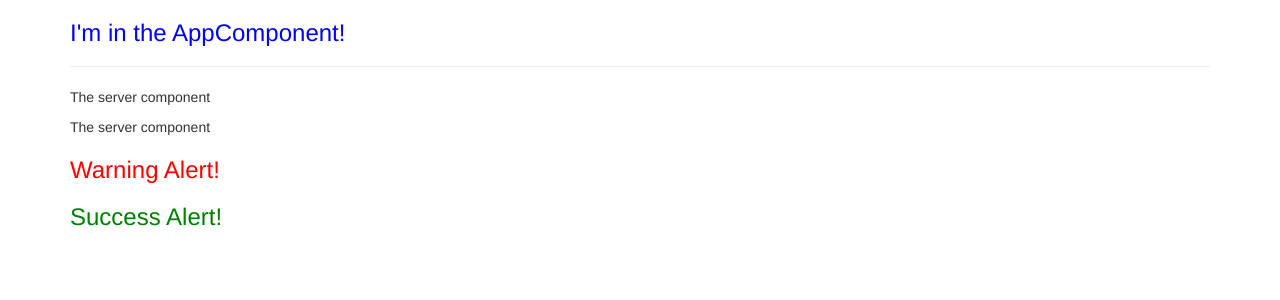
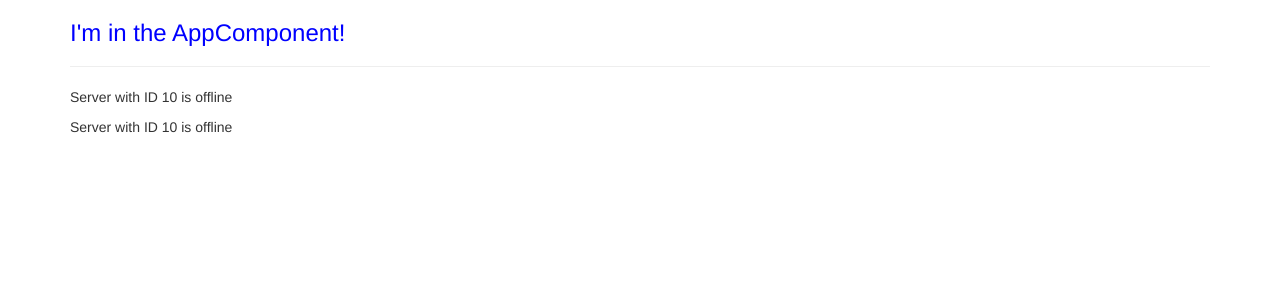
Before and after one commit to TrevorHegert/udemy_dream_app, an Angular app: page / in a window 1280 px wide. Shown: the top 300 px of the page. Built offline with nearby package versions, Linux system fonts and the light colour scheme.

Commit message:
Section 2 Part 23 Complete

```diff
--- a/src/app/alerts/success/success.component.css
+++ /dev/null
@@ -1,3 +0,0 @@
-h3 {
-    color: green;
-}
--- a/src/app/alerts/success/success.component.html
+++ /dev/null
@@ -1 +0,0 @@
-<h3>Success Alert!</h3>
--- a/src/app/alerts/success/success.component.ts
+++ /dev/null
@@ -1,15 +0,0 @@
-import { Component, OnInit } from '@angular/core';
-
-@Component({
-  selector: 'app-alert-success',
-  templateUrl: './success.component.html',
-  styleUrls: ['./success.component.css']
-})
-export class SuccessComponent implements OnInit {
-
-  constructor() { }
-
-  ngOnInit() {
-  }
-
-}
--- a/src/app/alerts/warning/warning.component.css
+++ /dev/null
@@ -1,3 +0,0 @@
-h3 {
-    color: red;
-}
--- a/src/app/alerts/warning/warning.component.html
+++ /dev/null
@@ -1,3 +0,0 @@
-<h3>Warning Alert!</h3>
-
-<app-alert-success></app-alert-success>
--- a/src/app/alerts/warning/warning.component.ts
+++ /dev/null
@@ -1,16 +0,0 @@
-import { Component, OnInit } from '@angular/core';
-
-@Component({
-    selector: 'app-alert-warning',
-    templateUrl: './warning.component.html',
-    styleUrls: ['./warning.component.css']
-})
-
-export class WarningComponent implements OnInit {
-
-constructor() { }
-
-ngOnInit() {
-}
-
-};
--- a/src/app/app.component.html
+++ b/src/app/app.component.html
@@ -4,7 +4,6 @@
       <h3>I'm in the AppComponent!</h3>
       <hr>
       <app-servers></app-servers>
-      <app-alert-warning></app-alert-warning>
-    </div>
+      </div>
   </div>
 </div>
--- a/src/app/app.module.ts
+++ b/src/app/app.module.ts
@@ -5,16 +5,12 @@ import { FormsModule } from '@angular/forms';
 import { AppComponent } from './app.component';
 import { ServerComponent } from './server/server.component';
 import { ServersComponent } from './servers/servers.component';
-import { WarningComponent } from './alerts/warning/warning.component';
-import { SuccessComponent } from './alerts/success/success.component';
 
 @NgModule({
   declarations: [
     AppComponent,
     ServerComponent,
-    ServersComponent,
-    WarningComponent,
-    SuccessComponent
+    ServersComponent
   ],
   imports: [
     BrowserModule,
--- a/src/app/server/server.component.html
+++ b/src/app/server/server.component.html
@@ -1 +1 @@
-<p>The server component</p>
+<p>{{ 'Server' }} with ID {{ serverId }} is {{ getServerStatus() }}</p>
--- a/src/app/server/server.component.ts
+++ b/src/app/server/server.component.ts
@@ -5,5 +5,10 @@ import { Component, OnInit } from '@angular/core';
     templateUrl:  './server.component.html'
 })
 export class ServerComponent {
+    serverId: number = 10;
+    serverStatus: string = 'offline';
 
+    getServerStatus() {
+        return this.serverStatus;
+    }
 }
--- a/src/app/servers/servers.component.ts
+++ b/src/app/servers/servers.component.ts
@@ -1,15 +1,9 @@
-import { Component, OnInit } from '@angular/core';
+import { Component } from '@angular/core';
 
 @Component({
   selector: 'app-servers',
   templateUrl: './servers.component.html',
   styleUrls: ['./servers.component.css']
 })
-export class ServersComponent implements OnInit {
-
-  constructor() { }
-
-  ngOnInit() {
-  }
-
+export class ServersComponent {
 }
```
Also changed, not shown: 1 other file (tests, documents, lock files or other folders).
